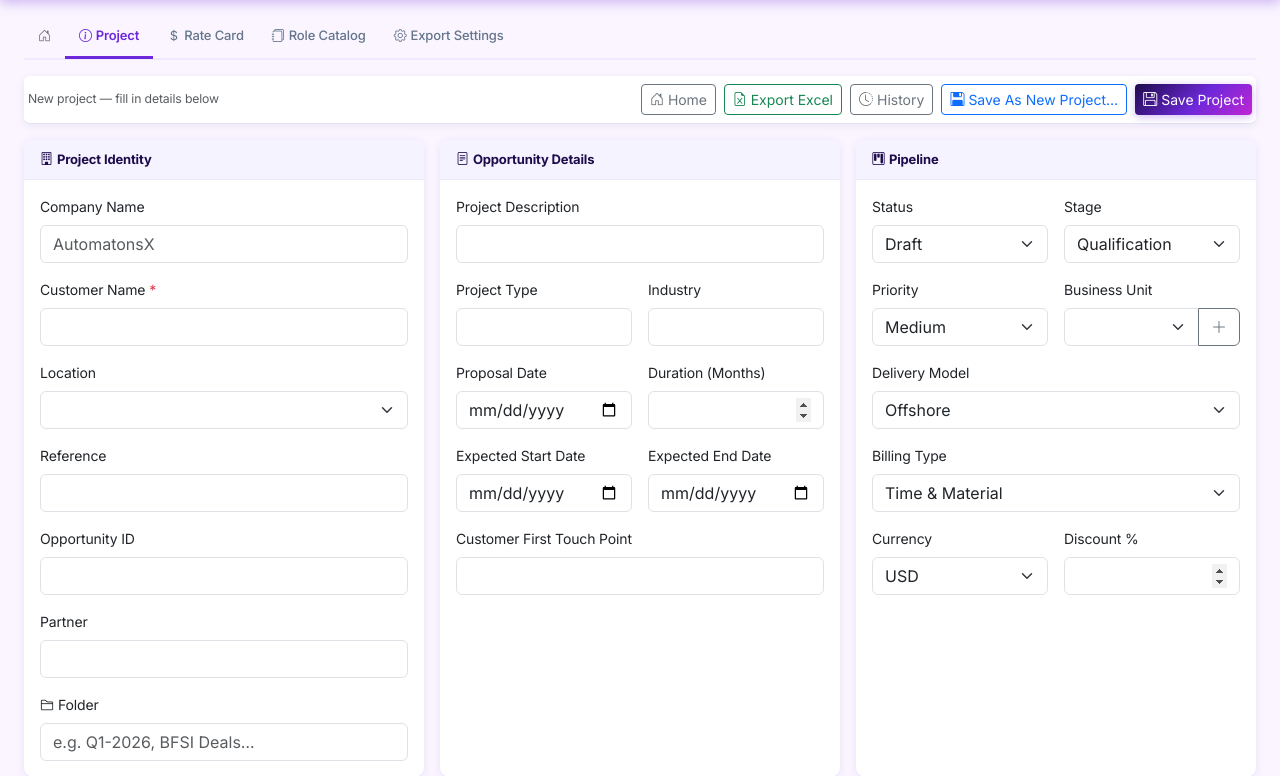
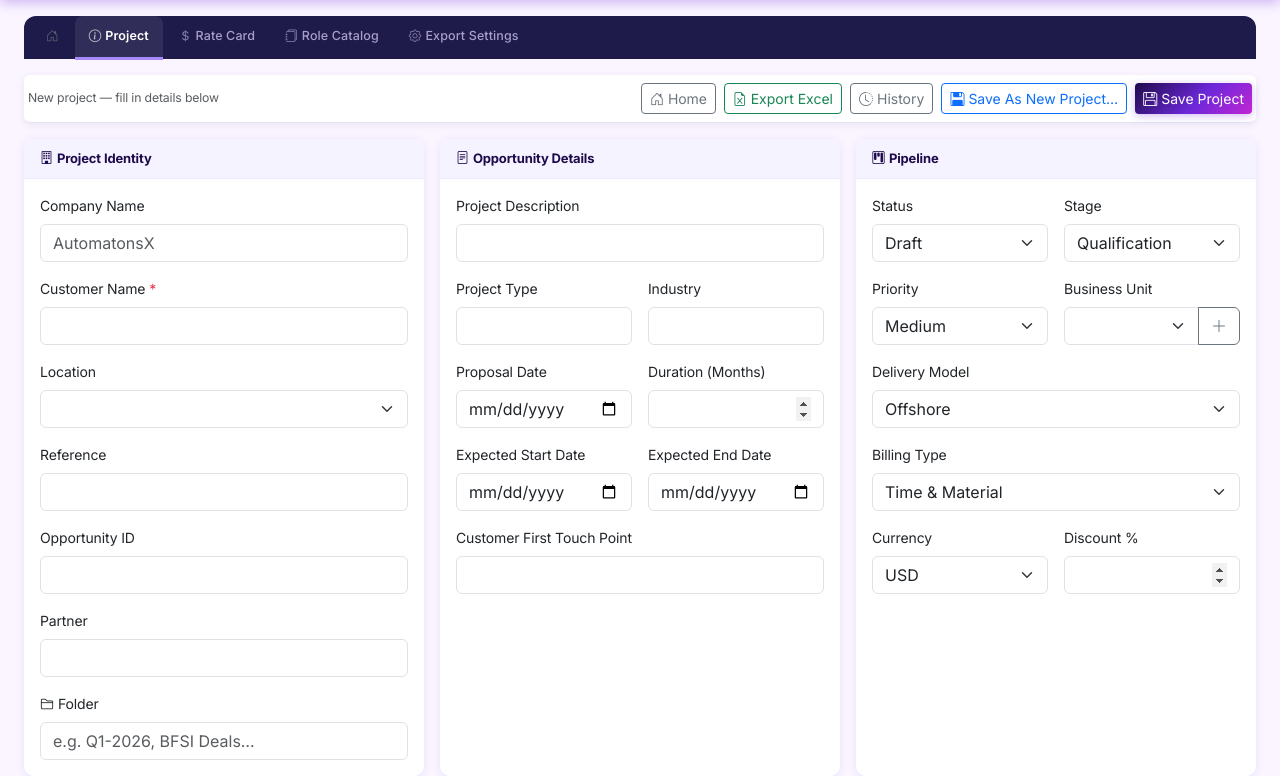
Before and after one commit to mogaliraju/PnL, a Flask app: page /project-editor/1 in a window 1280 px wide. Shown: the part 58-834 px from the top of the page. Run offline with Flask 3, Linux system fonts and the light colour scheme; the visitor is signed in with stand-in values (Sample User, id 1); data comes from the database, SQL or seed files in the repository; data that the repository does not hold is empty; some libraries are stand-ins or nearby versions.

Commit message:
Style nav tabs to match table header: deep indigo bar with lavender/white links
Co-Authored-By: Claude Sonnet 4.6 <noreply@anthropic.com>

```diff
--- a/static/css/style.css
+++ b/static/css/style.css
@@ -59,17 +59,38 @@ body {
 .ax-navbar .text-muted-nav { color: rgba(255,255,255,0.50) !important; font-size: 11px; letter-spacing: 0.04em; text-transform: uppercase; font-weight: 500; }
 
 /* ── Tabs ── */
-.nav-tabs { border-bottom: 2px solid var(--ax-tint); }
-.nav-tabs .nav-link { color: #64748b; font-weight: 500; font-size: 13px; letter-spacing: -0.01em; border: none; padding: 10px 14px; }
-.nav-tabs .nav-link:hover { color: var(--ax-mid); background: var(--ax-tint2); border-radius: 6px 6px 0 0; }
+.nav-tabs {
+  background: #1e1b4b;
+  border-bottom: none;
+  border-radius: 12px 12px 0 0;
+  padding: 0 8px;
+  gap: 2px;
+}
+.nav-tabs .nav-link {
+  color: #a89ec9;
+  font-weight: 500;
+  font-size: 12.5px;
+  letter-spacing: 0.01em;
+  border: none;
+  border-radius: 0;
+  padding: 11px 14px;
+  border-bottom: 3px solid transparent;
+  transition: color 0.15s, border-color 0.15s;
+}
+.nav-tabs .nav-link i { opacity: 0.75; }
+.nav-tabs .nav-link:hover {
+  color: #e2d9f3;
+  background: rgba(255,255,255,0.06);
+  border-radius: 8px 8px 0 0;
+  border-bottom-color: transparent;
+}
 .nav-tabs .nav-link.active {
-  color: var(--ax-mid);
+  color: #fff;
   font-weight: 600;
-  font-size: 13px;
+  background: rgba(255,255,255,0.08);
+  border-radius: 8px 8px 0 0;
   border: none;
-  border-bottom: 3px solid var(--ax-mid);
-  background: transparent;
-  letter-spacing: -0.01em;
+  border-bottom: 3px solid #a78bfa;
 }
 
 /* ── Cards ── */
```
